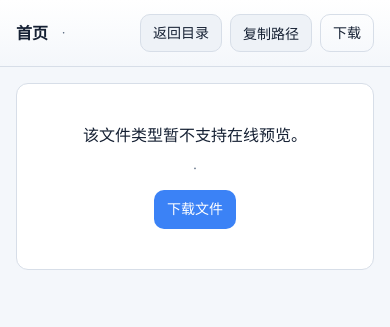
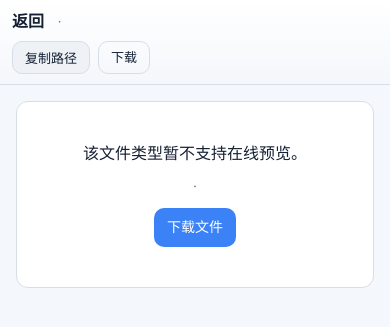
Before and after one commit to cuncaojin/android-lan-file-server, a Flask app: template templates/preview.html in a window 390 px wide. Shown: the top 327 px of the page. Run offline with Flask 3, Linux system fonts and the light colour scheme; the template is opened without the code that fills it, so the values that code supplies are empty; parts of the project's set-up code (start-up, migrations or seed data) failed here and were passed over; some libraries are stand-ins or nearby versions.

Commit message:
fix(preview): 重设计移动端预览页顶栏与文本工具栏布局
- 顶栏 brand 内层可收缩、返回链接不换行，修复标题压住按钮与竖排问题
- 移动端顶栏两行布局：第一行返回+文件名，第二行紧凑按钮单行可横滑
- 去掉与返回链接重复的「返回目录」按钮，链接改名「返回」
- 文本工具栏：提示仅截断时显示，按钮紧凑单行、超宽横向滚动，按使用频率重排

```diff
--- a/static/preview.css
+++ b/static/preview.css
@@ -269,3 +287,29 @@
   transition: opacity 0.4s;
 }
 .swipe-toast.show { opacity: 1; }
+
+/* 移动端顶栏：两行布局，彻底避免按钮与标题重叠、"返回"竖排 */
+@media (max-width: 640px) {
+  .preview-page .topbar {
+    flex-wrap: wrap;
+    gap: 8px;
+    padding: 10px 12px;
+  }
+  .preview-page .topbar .brand { width: 100%; }
+  /* 已占满整行，解除 vw 上限，让长文件名多显示一些 */
+  .preview-page .topbar .title,
+  .preview-page .topbar .subtitle { max-width: none; }
+  .preview-page .topbar .actions {
+    width: 100%;
+    justify-content: flex-start;
+    flex-wrap: nowrap;
+    overflow-x: auto;
+    scrollbar-width: none;
+    -webkit-overflow-scrolling: touch;
+  }
+  .preview-page .topbar .actions::-webkit-scrollbar { display: none; }
+  .preview-page .topbar .actions .btn {
+    padding: 6px 12px;
+    font-size: 13px;
+  }
+}
--- a/static/style.css
+++ b/static/style.css
@@ -61,6 +61,8 @@ a:hover { text-decoration: underline; }
   gap: 12px;
   min-width: 0;
 }
+/* 内层必须可收缩，否则标题/副标题溢出会压住右侧按钮 */
+.brand > div { min-width: 0; }
 .brand.compact { gap: 10px; }
 .logo { font-size: 28px; line-height: 1; }
 .title {
@@ -121,6 +123,8 @@ a:hover { text-decoration: underline; }
   color: var(--text);
   text-decoration: none;
   padding-right: 4px;
+  white-space: nowrap;
+  flex: none;
 }
 
 .toggle {
--- a/templates/preview.html
+++ b/templates/preview.html
@@ -11,7 +11,7 @@
 <body class="preview-page">
   <header class="topbar sticky">
     <div class="brand compact">
-      <a class="back" href="/" id="backHome">首页</a>
+      <a class="back" href="/" id="backHome">返回</a>
       <div>
         <div class="title truncate" title="{{ meta.name }}">{{ meta.name }}</div>
         <div class="subtitle">
@@ -21,11 +21,6 @@
       </div>
     </div>
     <div class="actions wrap">
-      {% if meta.parent is not none and meta.parent != "" %}
-        <a class="btn" href="/?path={{ meta.parent }}">返回目录</a>
-      {% else %}
-        <a class="btn" href="/">返回目录</a>
-      {% endif %}
       <button type="button" class="btn" id="copyPathBtn" title="复制服务器上的完整文件路径">复制路径</button>
       <a class="btn ghost" href="{{ meta.download_url }}" download>下载</a>
     </div>
@@ -91,14 +86,14 @@
 
     {% elif meta.kind == "text" %}
       <div class="text-toolbar">
-        <span class="hint">纯文本预览{% if meta.content and meta.content|length >= 2000000 %}（已截断）{% endif %}</span>
+        {% if meta.content and meta.content|length >= 2000000 %}<span class="hint">已截断，仅显示前 2MB</span>{% endif %}
         <div class="text-ops">
           <button type="button" class="btn toggle" id="btnFormat" hidden>格式化</button>
+          <button type="button" class="btn toggle" id="btnWrap" title="长行是否自动换行">换行</button>
+          <button type="button" class="btn toggle" id="btnLines" title="显示/隐藏行号">行号</button>
           <button type="button" class="btn" id="btnZoomOut" title="缩小字号">A−</button>
           <button type="button" class="btn ghost" id="btnZoomLabel" title="点击恢复默认字号">13px</button>
           <button type="button" class="btn" id="btnZoomIn" title="放大字号">A+</button>
-          <button type="button" class="btn toggle" id="btnWrap" title="长行是否自动换行">换行</button>
-          <button type="button" class="btn toggle" id="btnLines" title="显示/隐藏行号">行号</button>
           <a class="btn ghost" href="{{ meta.raw_url }}">原始文件</a>
         </div>
       </div>
```
Also changed, not shown: other parts of static/preview.css (+24 -6 lines), .modify.txt.
